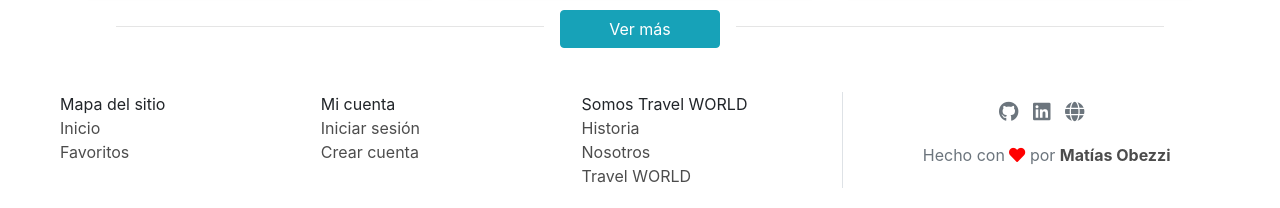
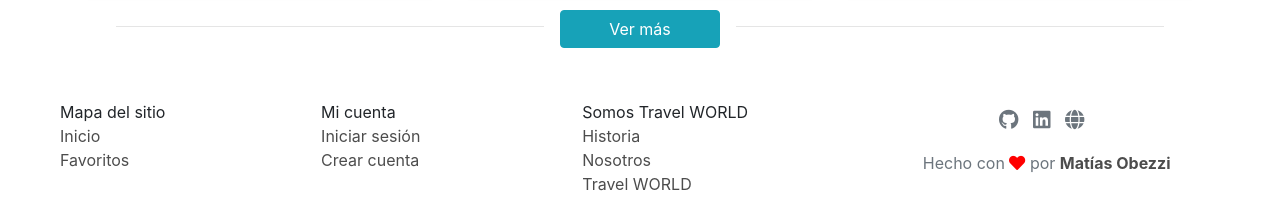
Before and after one commit to Matias-Obezzi/TP-Unidad-3, a plain HTML site: page index.html in a window 1280 px wide. Shown: the part 1444-1652 px from the top of the page. Drawn offline with nearby package versions, Linux system fonts and the light colour scheme.

Commit message:
TP - Unidad 3

```diff
--- a/index.html
+++ b/index.html
@@ -73,18 +73,18 @@
         </div>
 
         <div class="footer row mx-0">
-            <div class="col-8 row mx-auto mt-3 border-right">
-                <div class="col d-flex flex-column">
+            <div class="col-md-8 col-12 row mx-auto mt-3">
+                <div class="col-12 col-md my-2 text-center text-md-left d-flex flex-column">
                     <p class="m-0">Mapa del sitio</p>
                     <a class="link pointer" href="#home">Inicio</a>
                     <a class="link pointer" href="#favorites">Favoritos</a>
                 </div>
-                <div class="col d-flex flex-column">
+                <div class="col-12 col-md my-2 text-center text-md-left d-flex flex-column">
                     <p class="m-0">Mi cuenta</p>
                     <a class="link pointer" href="./login">Iniciar sesión</a>
                     <a class="link pointer" href="./signin">Crear cuenta</a>
                 </div>
-                <div class="col d-flex flex-column">
+                <div class="col-12 col-md my-2 text-center text-md-left d-flex flex-column">
                     <p class="m-0">Somos Travel WORLD</p>
                     <a class="link pointer" href="">Historia</a>
                     <a class="link pointer" href="">Nosotros</a>
```
